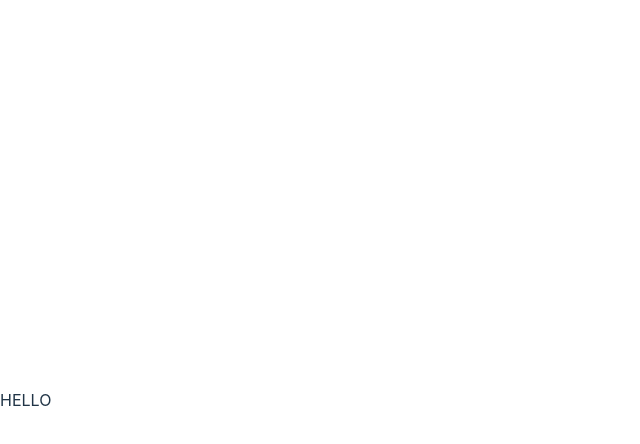
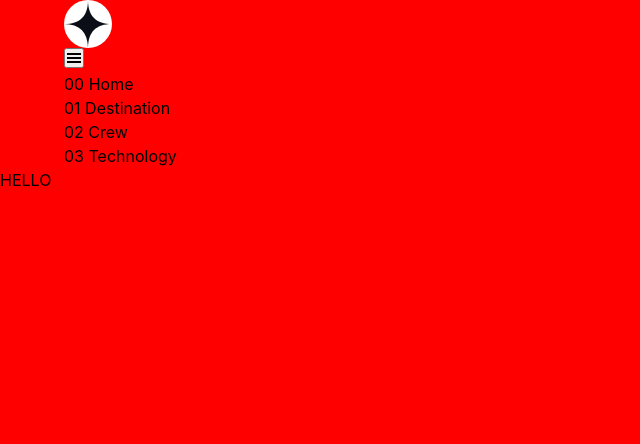
Before and after one commit to adeyemialameen04/Space-Tourism-Website, a React (Vite) app: page / in a window 1280 px wide. Shown: the top 444 px of the page, without its empty margins (0-640 px from the left). Built offline with nearby package versions, Linux system fonts and the light colour scheme.

Commit message:
finished the structure for the nav

```diff
--- a/src/App.jsx
+++ b/src/App.jsx
@@ -1,9 +1,11 @@
+import Navbar from "./components/Navbar";
 
 
 function App() {
 
   return (
     <>
+      <Navbar />
       HELLO
     </>
   );
--- /dev/null
+++ b/src/components/Navbar.jsx
@@ -0,0 +1,55 @@
+import './navbar.css';
+import { NavLink } from "react-router-dom";
+import { links } from "../data/links";
+import { useState } from "react";
+import { GiHamburgerMenu } from 'react-icons/gi';
+import { FaTimes } from 'react-icons/fa';
+import { AiFillAmazonCircle } from 'react-icons/ai';
+import Logo from '/static/images/shared/logo.svg';
+// import { Link } from "react-router-dom";
+
+const Navbar = () => {
+  const [isNavShowing, setIsNavShowing] = useState(false);
+
+  return (
+    <nav id="nav">
+      <div className="container nav__container flex">
+        <div className="logo">
+          <img src={Logo} alt="" />
+        </div>
+
+        <div
+          className="nav__btns"
+          aria-controls="nav__links"
+          aria-expanded="false"
+          onClick={() => setIsNavShowing(!isNavShowing)}
+        >
+          <button>
+            {
+              isNavShowing ? <FaTimes /> : <GiHamburgerMenu />
+            }
+          </button>
+        </div>
+
+        <ul id="nav__links" className={`nav__links flex ${isNavShowing && 'show__nav'}`}>
+          {
+            links.map(({ name, path, number }, index) => {
+              return (
+                <li key={index}>
+                  <p
+                    // to={path}
+                    className={({ isActive }) => isActive ? 'active-nav' : ''}
+                  >
+                    <span aria-hidden="true">{number}</span> {name}
+                  </p>
+                </li>
+              );
+            })
+          }
+        </ul>
+      </div>
+    </nav>
+  );
+};
+
+export default Navbar;
--- /dev/null
+++ b/src/components/navbar.css
@@ -0,0 +1,3 @@
+body {
+  background-color: red;
+}
--- a/src/index.css
+++ b/src/index.css
@@ -1,69 +1,118 @@
-:root {
-  font-family: Inter, system-ui, Avenir, Helvetica, Arial, sans-serif;
-  line-height: 1.5;
-  font-weight: 400;
+/* Andy Bell's CSS Resets */
 
-  color-scheme: light dark;
-  color: rgba(255, 255, 255, 0.87);
-  background-color: #242424;
+/* https://piccalil.li/blog/a-modern-css-reset */
 
-  font-synthesis: none;
-  text-rendering: optimizeLegibility;
-  -webkit-font-smoothing: antialiased;
-  -moz-osx-font-smoothing: grayscale;
-  -webkit-text-size-adjust: 100%;
+/* Box sizing rules */
+*,
+*::before,
+*::after {
+  box-sizing: border-box;
 }
 
-a {
-  font-weight: 500;
-  color: #646cff;
-  text-decoration: inherit;
-}
-a:hover {
-  color: #535bf2;
+/* Remove default margin */
+* {
+  margin: 0;
+  padding: 0;
+  font: inherit;
+
+  --clr-white: #fff;
+  --clr-black: #000000;
+
+  --clr-somehow-gray: #D0D6F9;
+
+  --container-lg: 95%;
+  --container-md: 94%;
+  --container-sm: 96%;
 }
 
-body {
-  margin: 0;
-  display: flex;
-  place-items: center;
-  min-width: 320px;
-  min-height: 100vh;
+/* Remove list styles on ul, ol elements with a list role, which suggests default styling will be removed */
+ul,
+ol {
+  list-style: none;
 }
 
-h1 {
-  font-size: 3.2em;
-  line-height: 1.1;
+/* Set core root defaults */
+html {
+  scroll-behavior: smooth;
 }
 
-button {
-  border-radius: 8px;
-  border: 1px solid transparent;
-  padding: 0.6em 1.2em;
-  font-size: 1em;
-  font-weight: 500;
-  font-family: inherit;
-  background-color: #1a1a1a;
-  cursor: pointer;
-  transition: border-color 0.25s;
-}
-button:hover {
-  border-color: #646cff;
-}
-button:focus,
-button:focus-visible {
-  outline: 4px auto -webkit-focus-ring-color;
+html,
+body {
+  height: 100%;
 }
 
-@media (prefers-color-scheme: light) {
-  :root {
-    color: #213547;
-    background-color: #ffffff;
+/* Set core body defaults */
+body {
+  text-rendering: optimizeSpeed;
+  line-height: 1.5;
+  font-family: 'Inter', sans-serif;
+  /* padding-bottom: 100000px; */
+  overflow-x: hidden;
+  display: grid;
+  grid-template-rows: min-content 1fr;
+}
+
+/* A elements that don't have a class get default styles */
+a:not([class]) {
+  text-decoration-skip-ink: auto;
+}
+
+/* Make images easier to work with */
+img,
+picture,
+svg {
+  max-width: 100%;
+  display: block;
+}
+
+
+/* General Styles */
+.container {
+  width: var(--container-sm);
+  /* background-color: red; */
+  margin: 0 auto;
+}
+
+.container-section {
+  width: var(--container-sm);
+  margin: 0 auto;
+}
+
+.title {
+  color: var(--clr-white);
+  font-weight: 300;
+  text-align: center;
+  font-size: 0.9rem;
+  margin-block: 2rem;
+  text-transform: uppercase;
+}
+
+.title span {
+  color: var(--clr-somehow-gray);
+  margin-right: 1rem;
+}
+
+
+.resize-animation-stopper * {
+  animation: none !important;
+  transition: none !important;
+}
+
+
+@media (min-width: 780px) {
+  .container {
+    width: var(--container-md);
+    margin-left: 6%;
   }
-  a:hover {
-    color: #747bff;
-  }
-  button {
-    background-color: #f9f9f9;
+
+  .container-section {
+    margin: 0 auto;
   }
 }
+
+@media (min-width: 1020px) {
+  .container {
+    width: var(--container-lg);
+    margin-left: 5%;
+  }
+}
```
